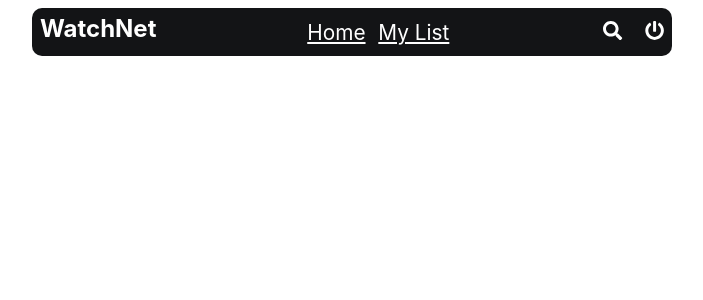
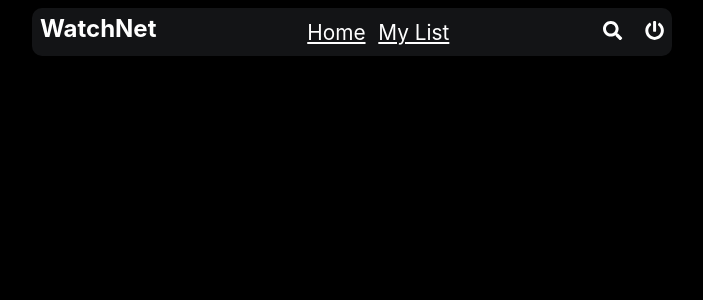
Before and after one commit to Kashish0401/WatchNet, a React (Create React App) app in the folder ui/: page / in a window 1280 px wide. Shown: the top 300 px of the page, without its empty margins (288-991 px from the left). Built offline with nearby package versions, Linux system fonts and the light colour scheme.

Commit message:
UI updations

```diff
--- a/ui/src/App.jsx
+++ b/ui/src/App.jsx
@@ -11,6 +11,7 @@ export default function App() {
         <Route  path='/login' element={<Login/>} />
         <Route  path='/signup' element= {<Signup/>}/>
         <Route  path='/' element={<Home/>}/>
+        <Route path='/home' element={<Home/>}/>
       </Routes>
     </BrowserRouter>
   );
--- a/ui/src/index.css
+++ b/ui/src/index.css
@@ -4,10 +4,10 @@
 }
 
 body {
-  margin: 0;
   font-family: -apple-system, BlinkMacSystemFont, 'Segoe UI', 'Roboto', 'Oxygen',
     'Ubuntu', 'Cantarell', 'Fira Sans', 'Droid Sans', 'Helvetica Neue',
     sans-serif;
+    background-color: black;
   -webkit-font-smoothing: antialiased;
   -moz-osx-font-smoothing: grayscale;
 }
```
